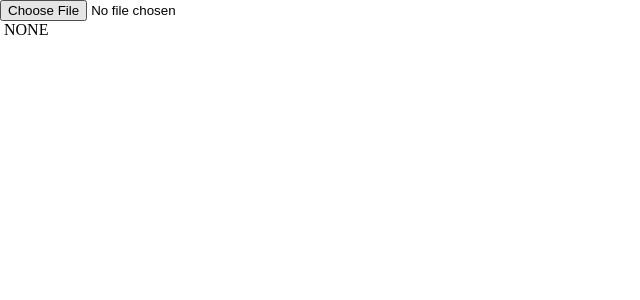
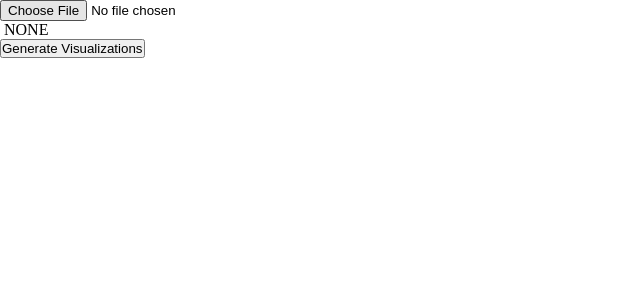
Before and after one commit to ElmikoTheNiceFella/graph-my-csv-frontend, a React (Vite) app: page / in a window 1280 px wide. Shown: the top 300 px of the page, without its empty margins (0-640 px from the left). Built offline with nearby package versions, Linux system fonts and the light colour scheme.

Commit message:
feat: added generation boilerplate

```diff
--- a/src/App.tsx
+++ b/src/App.tsx
@@ -1,11 +1,23 @@
+import { useState } from 'react'
 import './App.css'
 import { FileUpload } from './components'
+import { GenerationError } from './types/generationTypes'
 
 const App = () => {
 
+  const [generationError, setGenerationError] = useState<GenerationError>("NONE")
+
+  const handleGeneration = (file:(File|null)):void => {
+    if (!file) {
+      setGenerationError("NO_FILE")
+      return
+    }
+    console.log(file?.name)
+  }
+
   return (
     <>
-      <FileUpload />
+      <FileUpload handleGeneration={handleGeneration} />
     </>
   )
 }
--- a/src/components/FileUpload.tsx
+++ b/src/components/FileUpload.tsx
@@ -1,7 +1,7 @@
 import { useState } from "react"
-import { InputError } from "../types/fileUploadTypes";
+import { InputError, PropType } from "../types/fileUploadTypes";
 
-const FileUpload = () => {
+const FileUpload = ({ handleGeneration }:PropType) => {
 
   const [file, setFile] = useState<File|null>(null)
   const [error, setError] = useState<InputError>("NONE");
@@ -18,15 +18,19 @@ const FileUpload = () => {
       } else { // Success
         setFile(uploadedFile)
         setError("NONE")
+        return
       }
+      setFile(null)
     }
   }
 
-  return <>
-    <input type="file" onChange={handleFile} name="csv-upload" id="csv-upload" />
-    <p>{file?.size}&nbsp;{error}</p>
-  </>
-
+  return (
+    <>
+      <input type="file" onChange={handleFile} name="csv-upload" id="csv-upload" />
+      <p>{file?.size}&nbsp;{error}</p>
+      <button onClick={() => handleGeneration(file)}>Generate Visualizations</button>
+    </>
+  )
 }
 
 export default FileUpload
--- a/src/types/fileUploadTypes.ts
+++ b/src/types/fileUploadTypes.ts
@@ -1 +1,2 @@
 export type InputError = "NONE" | "WRONG_FORMAT" | "EMPTY" | "MULTIPLE_FILES"
+export type PropType = { handleGeneration: (file:(File|null)) => void }
--- /dev/null
+++ b/src/types/generationTypes.ts
@@ -0,0 +1 @@
+export type GenerationError = "NONE" | "NO_FILE"
```
